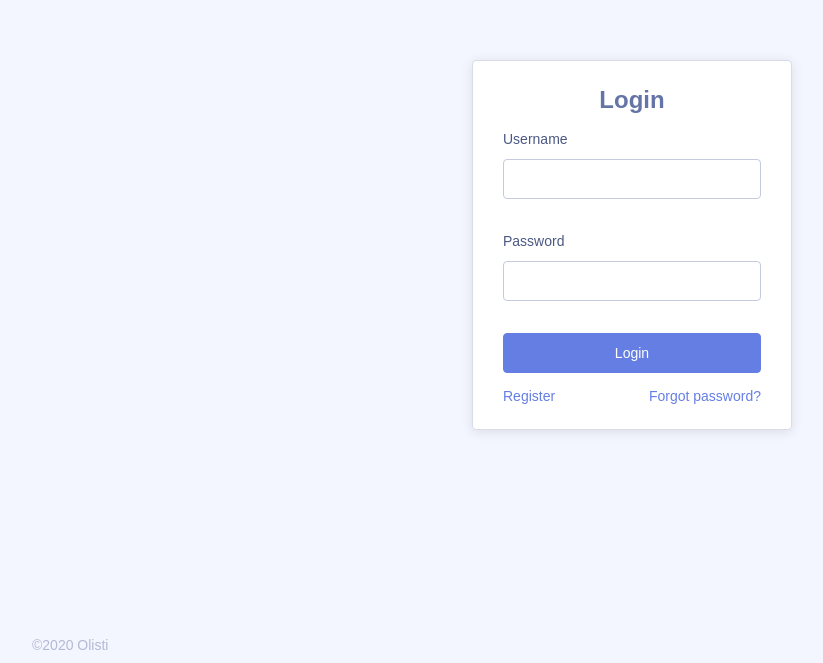
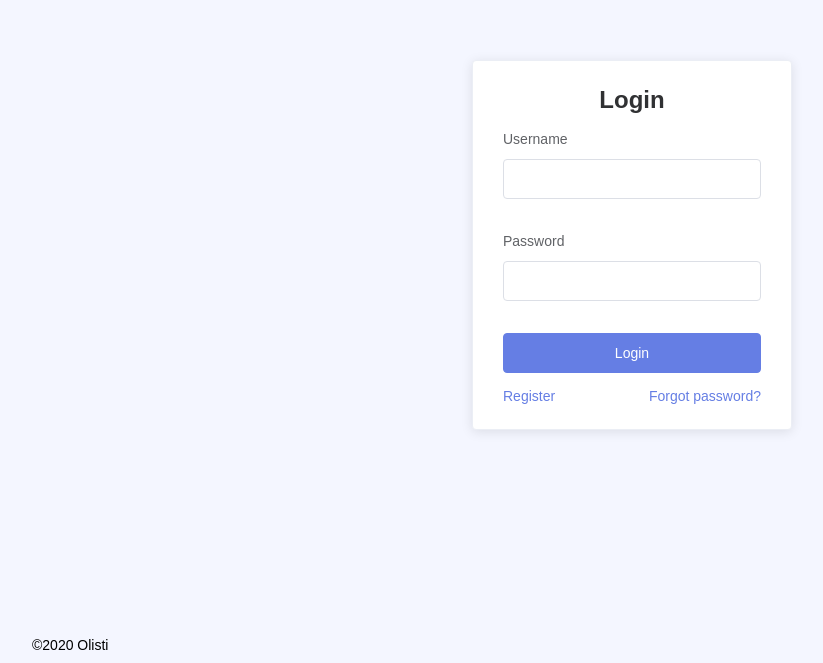
Before and after one commit to Olisti/vue-large-app-example, a Vue app: page /login in a window 1280 px wide. Shown: the part 137-800 px from the top of the page, without its empty margins (8-831 px from the left). Built offline with nearby package versions, Linux system fonts and the light colour scheme.

Commit message:
added theme switcher

```diff
--- a/src/app/app.vue
+++ b/src/app/app.vue
@@ -1,8 +1,8 @@
 <template>
-    <div id="app" class="app">
+    <div id="app" class="app" :class="[isDarkTheme ? 'dark-theme': 'light-theme']">
         <app-sidenav v-if="!isPublicPage"></app-sidenav>
         <div class="app__content">
-            <app-header v-if="!isPublicPage"></app-header>
+            <app-header v-if="!isPublicPage" :isDarkTheme="isDarkTheme" @switchTheme="switchTheme"></app-header>
             <div class="app__router">
                 <router-view />
             </div>
@@ -17,8 +17,13 @@ import { Component, Vue } from 'vue-property-decorator';
 import AppSidenav from './components/app-sidenav.vue';
 import AppHeader from './components/app-header.vue';
 import AppFooter from './components/app-footer.vue';
+import { mapGetters, mapMutations } from 'vuex';
 
-@Component({ components: { AppSidenav, AppHeader, AppFooter } })
+@Component({
+    components: { AppSidenav, AppHeader, AppFooter },
+    computed: { ...mapGetters({ isDarkTheme: 'layout/DARK_THEME' }) },
+    methods: { ...mapMutations({ switchTheme: 'layout/SWITCH_DARK_THEME' }) }
+})
 export default class App extends Vue {
     get isPublicPage(): boolean {
         return !!this.$route.meta.isPublic;
--- a/src/app/components/app-header.vue
+++ b/src/app/components/app-header.vue
@@ -2,6 +2,13 @@
     <header>
         <span>{{ navigation }}</span>
         <span style="flex: 1" />
+        <el-switch
+            class="themes"
+            :value="isDarkTheme"
+            inactive-text="☀️"
+            active-text="🌑"
+            @change="$emit('switchTheme')"
+        ></el-switch>
         <router-link to="/login" class="logout ol-link">
             <i class="el-icon-switch-button" />&nbsp;
             <span>Logout</span>
@@ -10,10 +17,12 @@
 </template>
 
 <script lang="ts">
-import { Component, Vue } from 'vue-property-decorator';
+import { Component, Vue, Prop } from 'vue-property-decorator';
 
 @Component
 export default class AppHeader extends Vue {
+    @Prop() isDarkTheme!: boolean;
+
     get navigation() {
         return this.$route.meta.title;
     }
@@ -36,6 +45,9 @@ header {
     cursor: default;
     z-index: 1000;
 }
+.themes {
+    margin: 0 40px;
+}
 .logout {
     color: $color-main;
     word-wrap: none;
--- a/src/app/store/layout.ts
+++ b/src/app/store/layout.ts
@@ -1,19 +1,25 @@
 export interface State {
     sidenavCollapsed: boolean;
+    darkTheme: boolean;
 }
 
 export default {
     namespaced: true,
     state: {
-        sidenavCollapsed: false
+        sidenavCollapsed: false,
+        darkTheme: false
     } as State,
     getters: {
-        SIDENAV_COLLAPSED: (state: State) => state.sidenavCollapsed
+        SIDENAV_COLLAPSED: (state: State) => state.sidenavCollapsed,
+        DARK_THEME: (state: State) => state.darkTheme
     },
     actions: {},
     mutations: {
         SWITCH_SIDENAV_STATE: (state: State) => {
             state.sidenavCollapsed = !state.sidenavCollapsed;
+        },
+        SWITCH_DARK_THEME: (state: State) => {
+            state.darkTheme = !state.darkTheme;
         }
     }
 };
--- /dev/null
+++ b/src/styles/colors.scss
@@ -0,0 +1,56 @@
+$color-background-main-light: #ffffff;
+$color-background-main-dark: #404559;
+$color-background-secondary-light: #f4f6ff;
+$color-background-secondary-dark: #31364a;
+$color-main-light: #4b5883;
+$color-main-dark: #f4f6ff;
+
+$color-primary: #657ee4;
+$color-secondary: #56c1df;
+$color-success: #49bd5a;
+$color-warning: #f0a74e;
+$color-danger: #e86478;
+
+.light-theme {
+    --color-background-main: #{$color-background-main-light};
+    --color-background-secondary: #{$color-background-secondary-light};
+    --color-main: #{$color-main-light};
+    --color-main-10: mix(--color-background-main, --color-main, 10%);
+    --color-main-20: mix(--color-background-main, --color-main, 20%);
+    --color-main-30: mix(--color-background-main, --color-main, 30%);
+    --color-main-40: mix(--color-background-main, --color-main, 40%);
+    --color-main-50: mix(--color-background-main, --color-main, 50%);
+    --color-main-60: mix(--color-background-main, --color-main, 60%);
+    --color-main-70: mix(--color-background-main, --color-main, 70%);
+    --color-main-80: mix(--color-background-main, --color-main, 80%);
+    --color-main-90: mix(--color-background-main, --color-main, 90%);
+}
+
+.dark-theme {
+    --color-background-main: #{$color-background-main-dark};
+    --color-background-secondary: #{$color-background-secondary-dark};
+    --color-main: #{$color-main-dark};
+    --color-main-10: mix(--color-background-main, --color-main, 10%);
+    --color-main-20: mix(--color-background-main, --color-main, 20%);
+    --color-main-30: mix(--color-background-main, --color-main, 30%);
+    --color-main-40: mix(--color-background-main, --color-main, 40%);
+    --color-main-50: mix(--color-background-main, --color-main, 50%);
+    --color-main-60: mix(--color-background-main, --color-main, 60%);
+    --color-main-70: mix(--color-background-main, --color-main, 70%);
+    --color-main-80: mix(--color-background-main, --color-main, 80%);
+    --color-main-90: mix(--color-background-main, --color-main, 90%);
+}
+
+$color-background-main: var(--color-background-main);
+$color-background-secondary: var(--color-background-secondary);
+
+$color-main: var(--color-main);
+$color-main-10: var(--color-main-10);
+$color-main-20: var(--color-main-20);
+$color-main-30: var(--color-main-30);
+$color-main-40: var(--color-main-40);
+$color-main-50: var(--color-main-50);
+$color-main-60: var(--color-main-60);
+$color-main-70: var(--color-main-70);
+$color-main-80: var(--color-main-80);
+$color-main-90: var(--color-main-90);
--- a/src/styles/elements-ui.scss
+++ b/src/styles/elements-ui.scss
@@ -4,18 +4,20 @@ $--color-primary: $color-primary;
 $--color-success: $color-success;
 $--color-warning: $color-warning;
 $--color-danger: $color-danger;
-$--color-info: $color-main-50;
+// $--color-info: rgba(#{$color-main-50}, 1);
+// $--color-info-light: $color-main-60;
+// $--color-info-lighter: $color-main-70;
 
-$--color-text-regular: $color-main;
-$--color-text-primary: $color-main;
-$--color-text-secondary: $color-main-50;
-$--color-text-placeholder: $color-main-10;
+// $--color-text-regular: $color-main;
+// $--color-text-primary: $color-main;
+// $--color-text-secondary: $color-main-50;
+// $--color-text-placeholder: $color-main-10;
 
-// FIXME:
-$--border-color-base: $color-main-70; //  $color-main-50;
-$--border-color-light: blue;
-$--border-color-lighter: $color-main-80;
-$--border-color-extra-light: purple;
+// // FIXME:
+// $--border-color-base: $color-main-70; //  $color-main-50;
+// $--border-color-light: blue;
+// $--border-color-lighter: $color-main-80;
+// $--border-color-extra-light: purple;
 
 /* icon font path, required */
 $--font-path: '~element-ui/lib/theme-chalk/fonts';
--- a/src/styles/variables.scss
+++ b/src/styles/variables.scss
@@ -1,19 +1,21 @@
-$color-background-main: #ffffff;
-$color-background-secondary: #f4f6ff; // #f6f8fe;
+@import './colors.scss';
 
-$color-primary: #657ee4;
-$color-secondary: #56c1df;
-$color-success: #49bd5a;
-$color-warning: #f0a74e;
-$color-danger: #e86478;
+// $color-background-main: #ffffff;
+// $color-background-secondary: #f4f6ff; // #f6f8fe;
 
-$color-main: #4b5883;
-$color-main-10: scale-color($color-main, $lightness: 10%);
-$color-main-20: scale-color($color-main, $lightness: 20%);
-$color-main-30: scale-color($color-main, $lightness: 30%);
-$color-main-40: scale-color($color-main, $lightness: 40%);
-$color-main-50: scale-color($color-main, $lightness: 50%);
-$color-main-60: scale-color($color-main, $lightness: 60%);
-$color-main-70: scale-color($color-main, $lightness: 70%);
-$color-main-80: scale-color($color-main, $lightness: 80%);
-$color-main-90: scale-color($color-main, $lightness: 90%);
+// $color-primary: #657ee4;
+// $color-secondary: #56c1df;
+// $color-success: #49bd5a;
+// $color-warning: #f0a74e;
+// $color-danger: #e86478;
+
+// $color-main: #4b5883;
+// $color-main-10: scale-color($color-main, $lightness: 10%);
+// $color-main-20: scale-color($color-main, $lightness: 20%);
+// $color-main-30: scale-color($color-main, $lightness: 30%);
+// $color-main-40: scale-color($color-main, $lightness: 40%);
+// $color-main-50: scale-color($color-main, $lightness: 50%);
+// $color-main-60: scale-color($color-main, $lightness: 60%);
+// $color-main-70: scale-color($color-main, $lightness: 70%);
+// $color-main-80: scale-color($color-main, $lightness: 80%);
+// $color-main-90: scale-color($color-main, $lightness: 90%);
```
